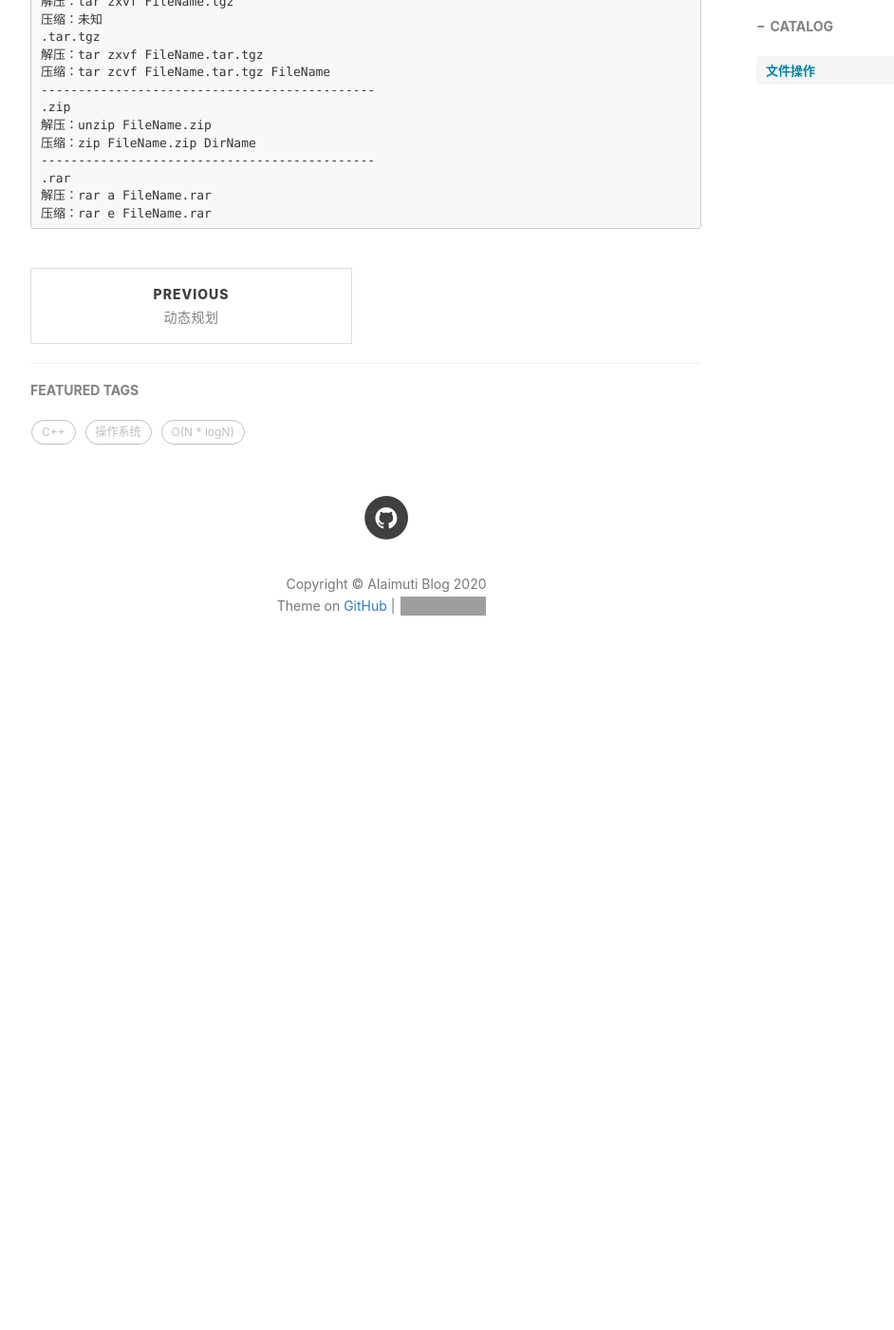
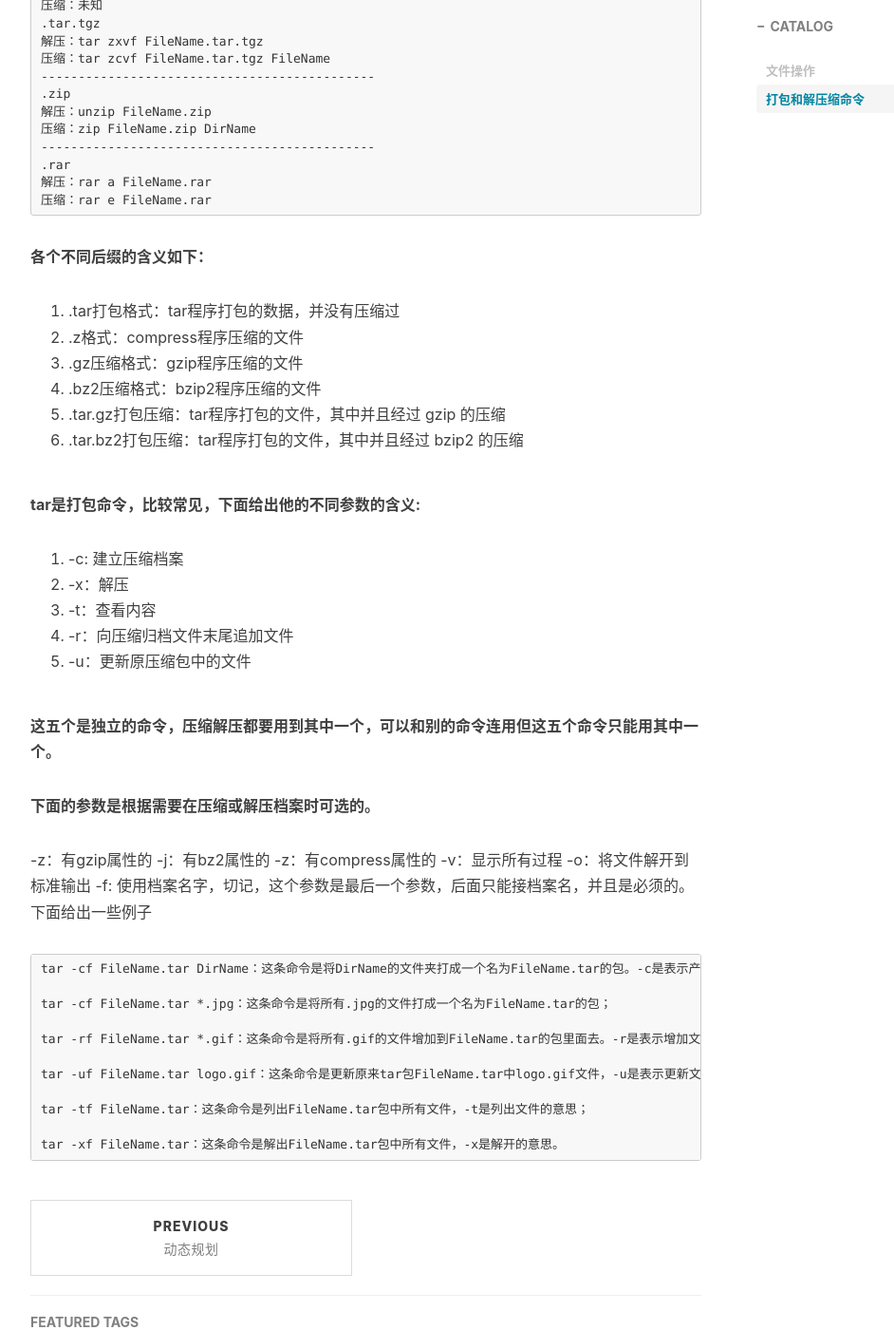
Before and after one commit to AIaimuti/aiaimuti.github.io, a Jekyll site: the page built from _posts/2020-3-11-Linux.md, in a window 1280 px wide and 1400 px high, scrolled down 12572 px. Shown: the whole window at 95% size, without its empty margins (233-1175 px from the left). Built offline with Jekyll 4.4.1, drawn with Linux system fonts in a browser that asks for light colours; nearby versions of some CDN libraries; comment, search, counter and statistics services are not loaded; before the commit the page ends 13314 px from its top, so only the background shows below that; grey boxes are pictures that could not be loaded.

Commit message:
Update 2020-3-11-Linux.md

````diff
--- a/_posts/2020-3-11-Linux.md
+++ b/_posts/2020-3-11-Linux.md
@@ -452,8 +452,8 @@ cp -r -a aaa/* /bbb
 
 \cp -r -a aaa/* /bbb
 成功，没有提示按Y、传递了目录属性、没有略过目录。
+## 打包和解压缩命令
 
-##打包和解压缩命令
 ```
 .tar
 压缩：tar cvf FileName.tar FileName
@@ -505,3 +505,44 @@ cp -r -a aaa/* /bbb
 解压：rar a FileName.rar
 压缩：rar e FileName.rar
 ```
+**各个不同后缀的含义如下：**
+
+1. .tar打包格式：tar程序打包的数据，并没有压缩过
+2. .z格式：compress程序压缩的文件
+3. .gz压缩格式：gzip程序压缩的文件
+4. .bz2压缩格式：bzip2程序压缩的文件
+5. .tar.gz打包压缩：tar程序打包的文件，其中并且经过 gzip 的压缩
+6. .tar.bz2打包压缩：tar程序打包的文件，其中并且经过 bzip2 的压缩
+
+**tar是打包命令，比较常见，下面给出他的不同参数的含义:**
+
+1. -c: 建立压缩档案
+2. -x：解压
+3. -t：查看内容
+4. -r：向压缩归档文件末尾追加文件
+5. -u：更新原压缩包中的文件
+
+**这五个是独立的命令，压缩解压都要用到其中一个，可以和别的命令连用但这五个命令只能用其中一个。**
+
+**下面的参数是根据需要在压缩或解压档案时可选的。**
+
+-z：有gzip属性的
+-j：有bz2属性的
+-z：有compress属性的
+-v：显示所有过程
+-o：将文件解开到标准输出
+-f: 使用档案名字，切记，这个参数是最后一个参数，后面只能接档案名，并且是必须的。
+下面给出一些例子
+```
+tar -cf FileName.tar DirName：这条命令是将DirName的文件夹打成一个名为FileName.tar的包。-c是表示产生新的包，-f指定包的文件名；
+
+tar -cf FileName.tar *.jpg：这条命令是将所有.jpg的文件打成一个名为FileName.tar的包；
+
+tar -rf FileName.tar *.gif：这条命令是将所有.gif的文件增加到FileName.tar的包里面去。-r是表示增加文件的意思；
+
+tar -uf FileName.tar logo.gif：这条命令是更新原来tar包FileName.tar中logo.gif文件，-u是表示更新文件的意思；
+
+tar -tf FileName.tar：这条命令是列出FileName.tar包中所有文件，-t是列出文件的意思；
+
+tar -xf FileName.tar：这条命令是解出FileName.tar包中所有文件，-x是解开的意思。
+```
````
